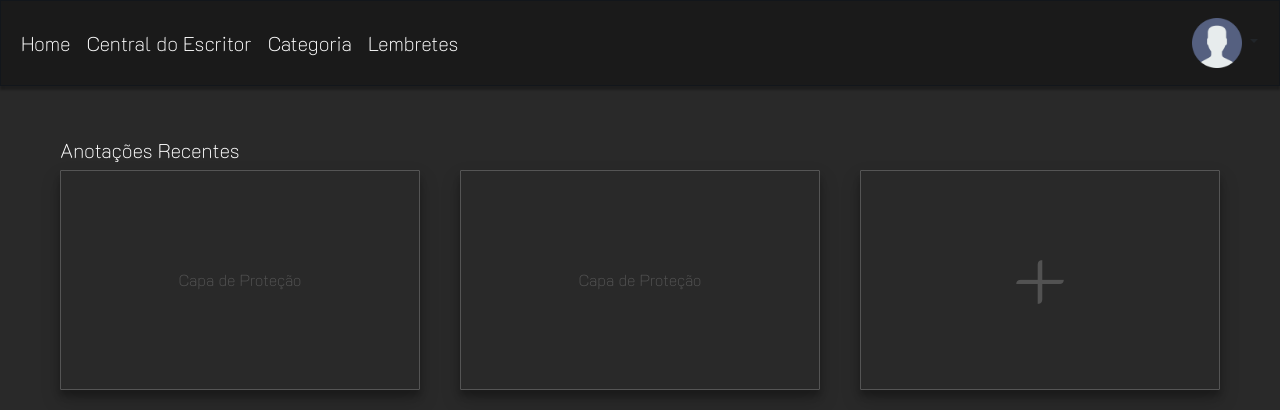
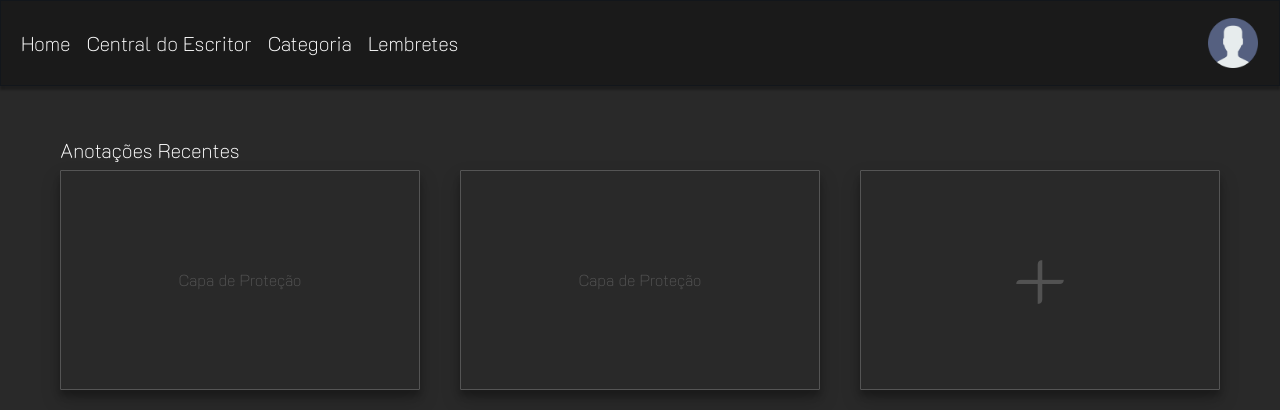
Before and after one commit to guidionisio5/blocknote, a PHP site: page /page/paginaPrincipal.php in a window 1280 px wide. Shown: the top 410 px of the page. Run offline with PHP 8.4, Linux system fonts and the light colour scheme; the visitor is signed in with stand-in values (Sample User, id 1); some libraries are stand-ins or nearby versions.

Commit message:
ajuustes profile

```diff
--- a/include/header.php
+++ b/include/header.php
@@ -28,10 +28,10 @@
           </ul>
           <div class="d-flex">
 
-            <button type="button" class="btn btn-link nav-link py-2 px-0 px-lg-2 dropdown-toggle" data-bs-toggle="dropdown" aria-expanded="false" data-bs-display="static">
+            <button type="button" class="btn btn-link nav-link py-2 px-0 px-lg-2" data-bs-toggle="dropdown" aria-expanded="false" data-bs-display="static">
               <img src="assets/img/user.png" alt="" class="user-img">
             </button>
-              <ul class="dropdown-menu dropdown-menu-end bg-dark ">
+              <ul class="dropdown-menu dropdown-menu-end bg-dark p-2">
                 <li>
                   <a href="profile.php" class="nav-link texto-menu"><i class="bi bi-person-circle"></i> Profile</a>
                 </li>
```
